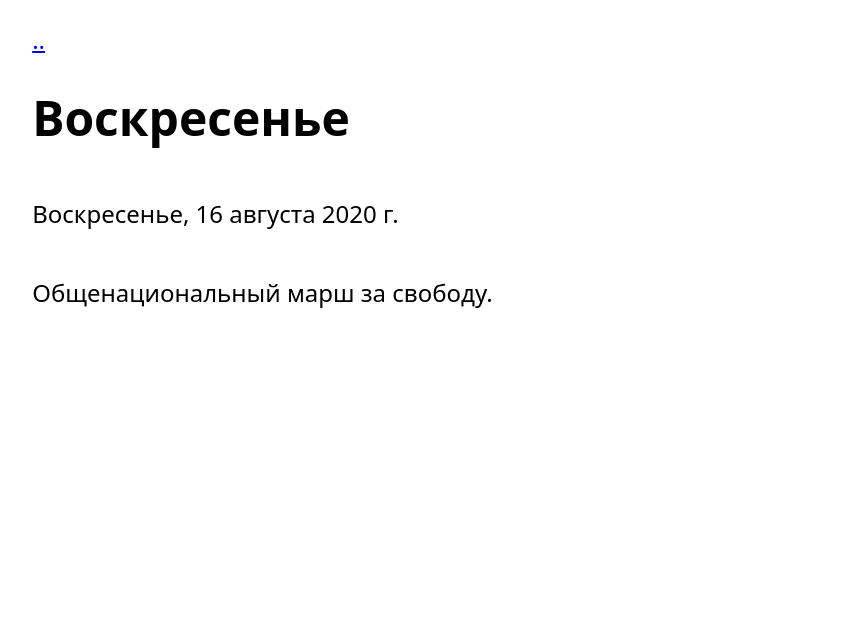
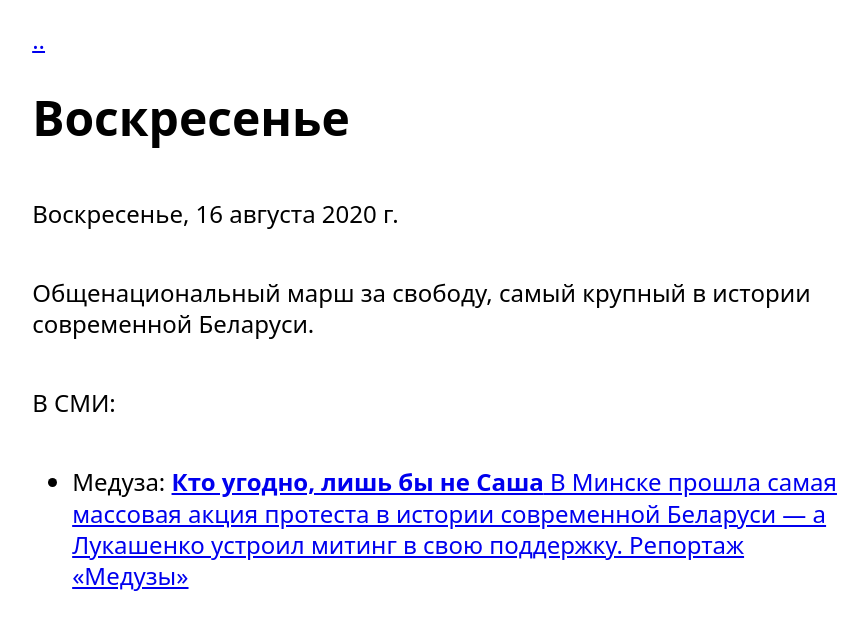
Before and after one commit to free-belarus/info, a Jekyll site: the page built from _posts/Timeline/2020-08-16-news-Sunday-2020-08-16.md, in a window 1280 px wide. Shown: the top 630 px of the page, without its empty margins (196-1062 px from the left). Built offline with Jekyll 4.4.1, drawn with Linux system fonts in a browser that asks for light colours.

Commit message:
Update Timeline

```diff
--- a/_posts/Timeline/2020-08-16-news-Sunday-2020-08-16.md
+++ b/_posts/Timeline/2020-08-16-news-Sunday-2020-08-16.md
@@ -5,4 +5,8 @@ title: "Воскресенье"
 
 Воскресенье, 16 августа 2020 г.
 
-Общенациональный марш за свободу.
+Общенациональный марш за свободу, самый крупный в истории современной Беларуси.
+
+В СМИ:
+
+- Медуза: [**Кто угодно, лишь бы не Саша** В Минске прошла самая массовая акция протеста в истории современной Беларуси — а Лукашенко устроил митинг в свою поддержку. Репортаж «Медузы»](https://meduza.io/feature/2020/08/17/kto-ugodno-lish-by-ne-sasha)
```
Also changed, not shown: _posts/Timeline/2020-08-09-news-Sunday-2020-08-09.md (+4 -1 lines).
